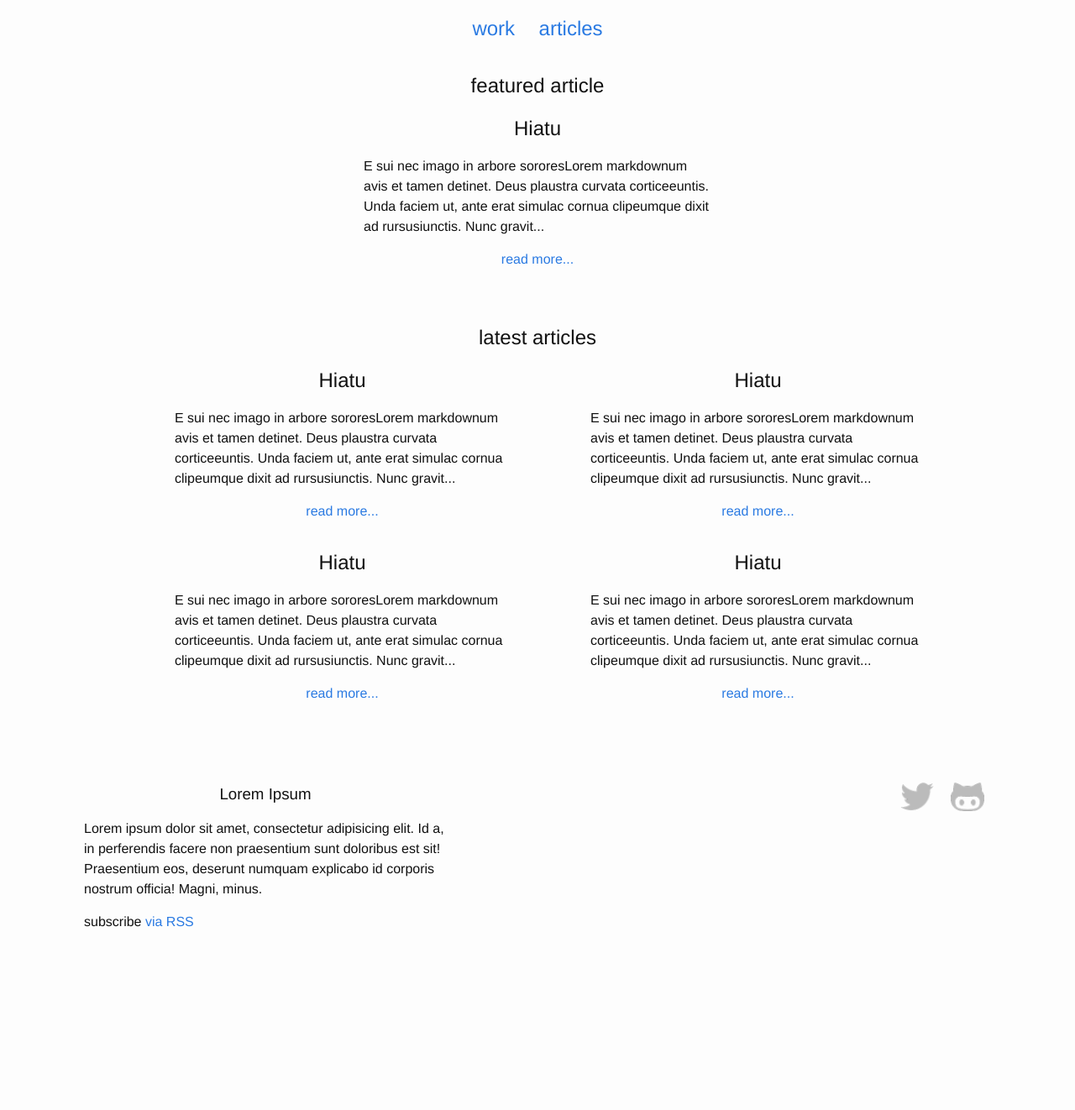
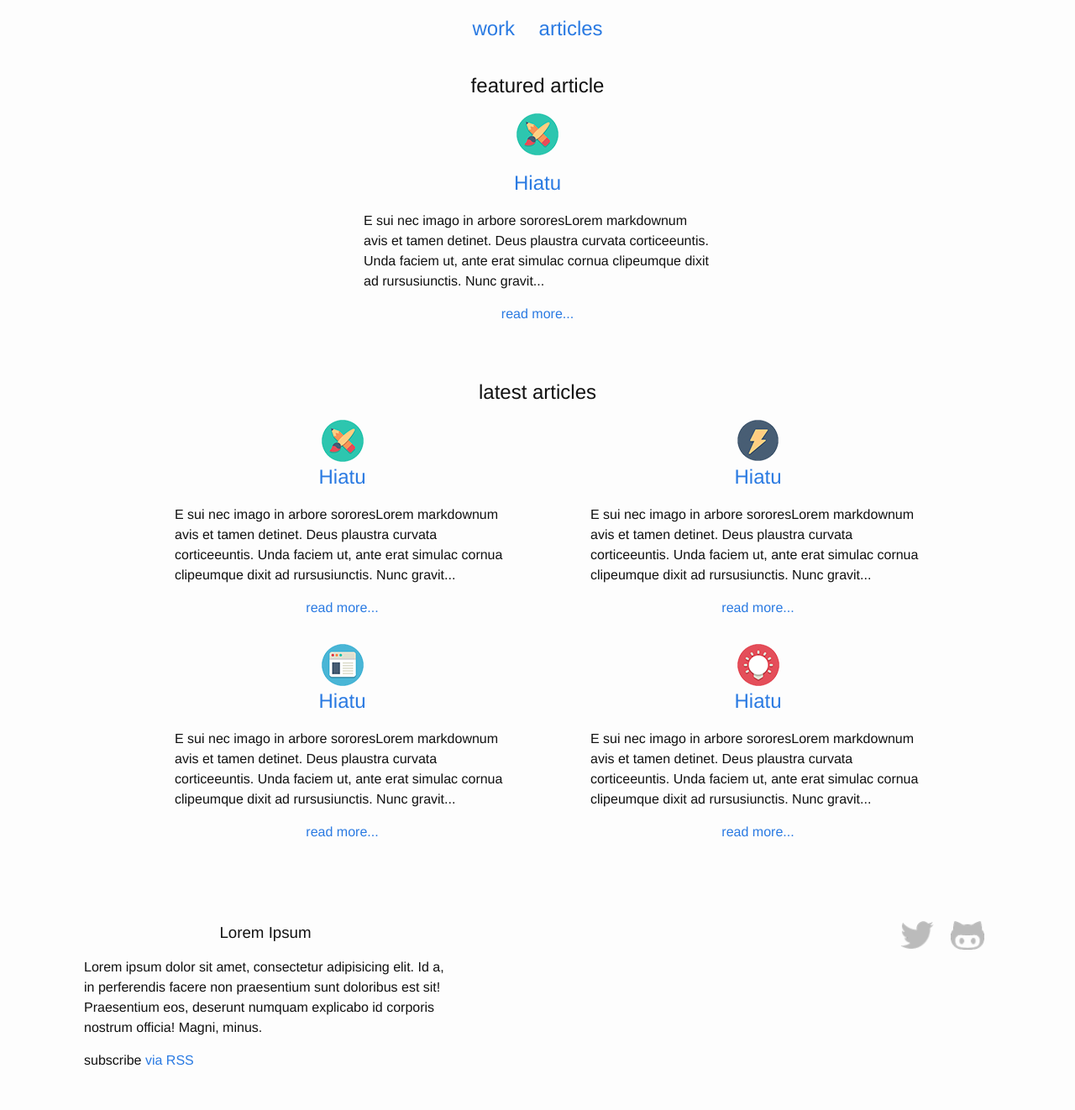
Before and after one commit to GregoryVK/designer-portfolio, a Jekyll site: the page built from index.html, in a window 1280 px wide. Shown: the whole page at 84% size. Built offline with Jekyll 4.4.1, drawn with Linux system fonts in a browser that asks for light colours; before the commit the page ends 1157 px from its top, so only the background shows below that.

Commit message:
added blog icons

```diff
--- a/_includes/post.html
+++ b/_includes/post.html
@@ -1,7 +1,26 @@
-<h2>{{ post.title }}</h2>
+<ul class="post-tags">
+	{% for tag in post.tags %}
+		<li>
+			<img src="/images/icon-{{tag}}.png" alt="{{ tag }}">
+		</li>
+	{% endfor %}
+</ul>
+
+
+<h2>
+
+	<a href="{{ post.url | prepend:site.baseurl }}">
+
+		{{ post.title }}
+
+	</a>
+
+</h2>
+
 <p>
 	{{ post.content | strip_html | strip_newlines | truncate: 200 }}
 </p>
+
 <p class="post-read-more-link">
-	<a href="#">read more...</a>
+	<a href="{{ post.url | prepend:site.baseurl }}">read more...</a>
 </p>
--- a/_posts/blog/2015-07-09-Hiatu copy.markdown
+++ b/_posts/blog/2015-07-09-Hiatu copy.markdown
@@ -3,7 +3,7 @@ layout: post
 title:  "Hiatu"
 date:   2015-07-09 20:22:54
 categories: blog
-tag: layout design
+tag: layout
 
 ---
 
--- a/_posts/blog/2015-07-09-Hiatu.markdown
+++ b/_posts/blog/2015-07-09-Hiatu.markdown
@@ -3,7 +3,7 @@ layout: post
 title:  "Hiatu"
 date:   2015-07-09 20:22:54
 categories: blog
-tag: inspiration code
+tag: inspiration
 
 ---
 
--- a/_sass/components/_post.scss
+++ b/_sass/components/_post.scss
@@ -28,3 +28,14 @@
 	float: none;
 	margin: 0 auto;
 }
+
+.post-tags {
+	margin-left: 0;
+	min-height: 50px;
+	text-align: center;
+
+	li {
+		display: inline;
+	}
+
+}
```
